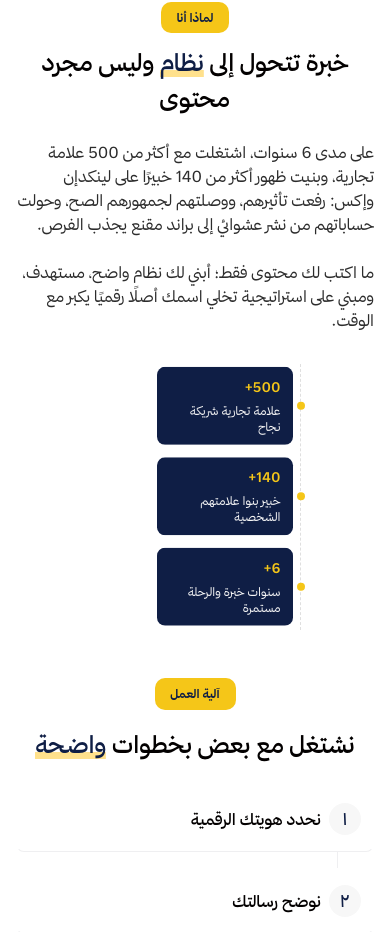
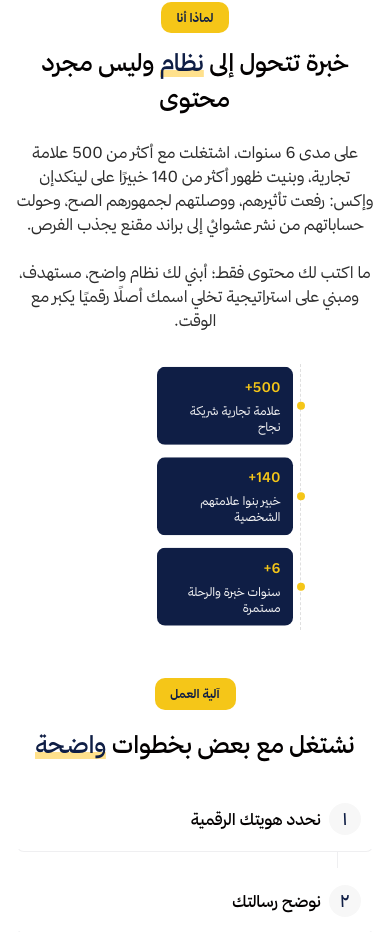
Before and after one commit to Mohammad-Aljada/walaa-landing, a React (Vite) app: page / in a window 390 px wide. Shown: the part 2546-3478 px from the top of the page. Built offline with nearby package versions, Linux system fonts and the light colour scheme.

Commit message:
modify alignt content in why section

```diff
--- a/src/components/WhySection.jsx
+++ b/src/components/WhySection.jsx
@@ -14,7 +14,7 @@ export default function WhySection() {
               خبرة تتحول إلى <Hi>نظام</Hi> وليس مجرد محتوى
             </H2>
           </div>
-          <p className="whitespace-pre-line text-base leading-[1.5] text-body sm:text-lg">
+          <p className="whitespace-pre-line text-center lg:text-start text-base leading-[1.5] text-body sm:text-lg">
             {
               "على مدى 6 سنوات، اشتغلت مع أكثر من 500 علامة تجارية، وبنيت ظهور أكثر من 140 خبيرًا على لينكدإن وإكس: رفعت تأثيرهم، ووصلتهم لجمهورهم الصح، وحولت حساباتهم من نشر عشوائي إلى براند مقنع يجذب الفرص.\n\nما اكتب لك محتوى فقط؛ أبني لك نظام واضح، مستهدف، ومبني على استراتيجية تخلي اسمك أصلًا رقميًا يكبر مع الوقت."
             }
```
